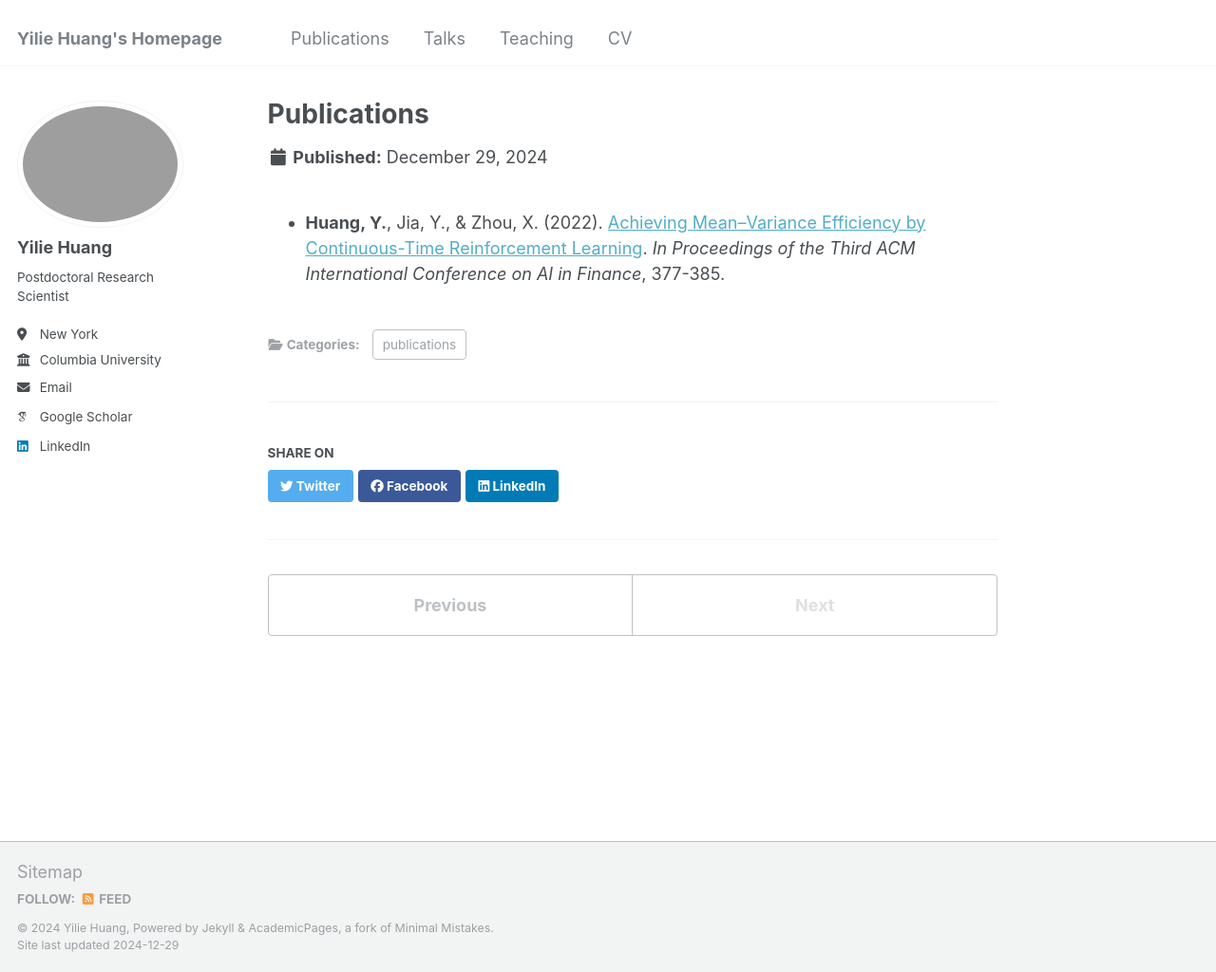
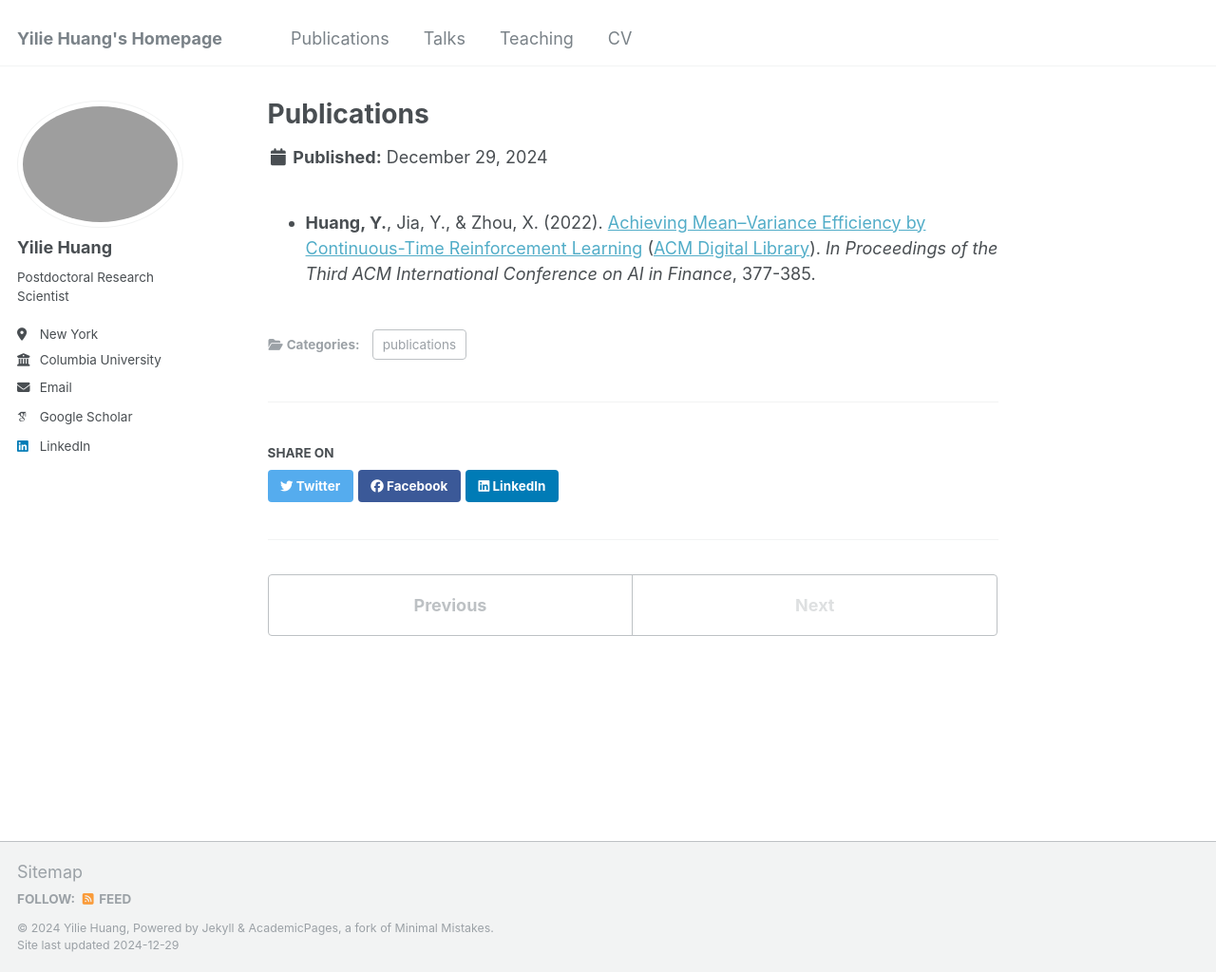
Before and after one commit to yiliehuang/yiliehuang.github.io, a Jekyll site: the page built from _publications/publications.md, in a window 1280 px wide and 1024 px high. Shown: the whole window at 95% size. Built offline with Jekyll 4.4.1, drawn with Linux system fonts in a browser that asks for light colours; some web fonts are replaced.

Commit message:
Update publications.md

```diff
--- a/_publications/publications.md
+++ b/_publications/publications.md
@@ -5,5 +5,9 @@
 ---
 
 <ul>
-  <li><strong>Huang, Y.</strong>, Jia, Y., & Zhou, X. (2022). <a href="https://www.columbia.edu/~xz2574/download/HJZ2.pdf">Achieving Mean–Variance Efficiency by Continuous-Time Reinforcement Learning</a>. <em>In Proceedings of the Third ACM International Conference on AI in Finance</em>, 377-385.</li>
+  <li><strong>Huang, Y.</strong>, Jia, Y., & Zhou, X. (2022).
+      <a href="/files/MV_ICAIF_2022.pdf">Achieving Mean–Variance Efficiency by Continuous-Time Reinforcement Learning</a>
+      (<a href="https://dl.acm.org/doi/abs/10.1145/3533271.3561760">ACM Digital Library</a>).
+      <em>In Proceedings of the Third ACM International Conference on AI in Finance</em>, 377-385.
+  </li>
 </ul>
```
